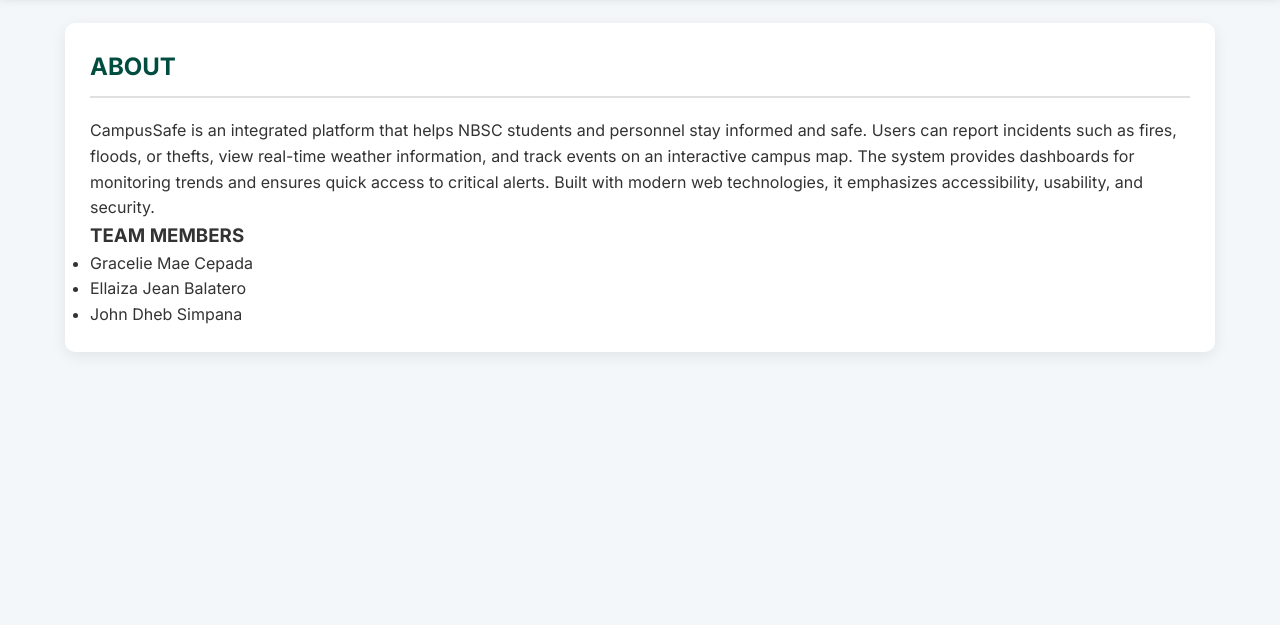
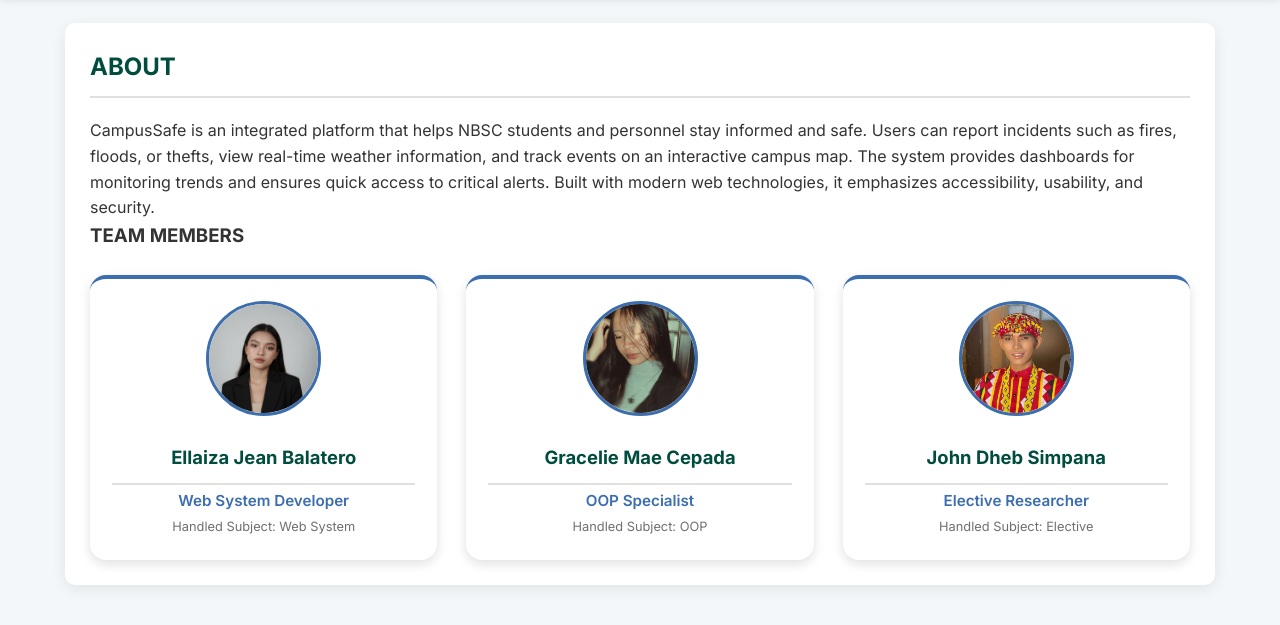
Before and after one commit to EllaizaJean05/FINAL-PROJECT-CampusSafe, a plain HTML site: page safety/about.html in a window 1280 px wide. Shown: the part 67-692 px from the top of the page. Drawn offline with Linux system fonts and the light colour scheme.

Commit message:
Added updated profile.html and updated css

```diff
--- a/safety/about.html
+++ b/safety/about.html
@@ -19,6 +19,7 @@
     <button onclick="logout()">Logout</button>
   </div>
 </header>
+
 <main class="container">
   <div class="card">
     <h2>ABOUT</h2>
@@ -26,14 +27,33 @@
     Users can report incidents such as fires, floods, or thefts, view real-time weather information, and track events on an interactive campus map.
     The system provides dashboards for monitoring trends and ensures quick access to critical alerts.
     Built with modern web technologies, it emphasizes accessibility, usability, and security.</p>
+<h3>TEAM MEMBERS</h3>
 
-    <h3>TEAM MEMBERS</h3>
-    <ul>
-      <li>Gracelie Mae Cepada</li>
-      <li>Ellaiza Jean Balatero</li>
-      <li>John Dheb Simpana</li>
-    </ul>
+<div class="team-grid">
+
+  <div class="team-card">
+    <img src="/FPF.png" alt="Ellaiza Jean Balatero">
+    <h4>Ellaiza Jean Balatero</h4>
+    <p class="role">Web System Developer</p>
+    <p class="tag">Handled Subject: Web System</p>
   </div>
+
+  <div class="team-card">
+    <img src="/grisli.jpg" alt="Gracelie Mae Cepada">
+    <h4>Gracelie Mae Cepada</h4>
+    <p class="role">OOP Specialist</p>
+    <p class="tag">Handled Subject: OOP</p>
+  </div>
+
+  <div class="team-card">
+    <img src="/jandeb.jpg" alt="John Dheb Simpana">
+    <h4>John Dheb Simpana</h4>
+    <p class="role">Elective Researcher</p>
+    <p class="tag">Handled Subject: Elective</p>
+  </div>
+
+</div>
+
 </main>
 
 <script src="main.js"></script>
--- a/safety/style.css
+++ b/safety/style.css
@@ -589,3 +589,52 @@ select:focus {
         padding-bottom: 10px;
     }
 }
+/* Enhanced Team Section */
+.team-grid {
+  display: grid;
+  grid-template-columns: repeat(auto-fit, minmax(230px, 1fr));
+  gap: 1.8rem;
+  margin-top: 1.5rem;
+}
+
+.team-card {
+  background: #ffffff;
+  padding: 22px;
+  border-radius: 16px;
+  text-align: center;
+  box-shadow: 0 4px 12px rgba(0,0,0,0.12);
+  transition: all .25s ease;
+  border-top: 4px solid #3c6eaf;
+}
+
+.team-card:hover {
+  transform: translateY(-6px);
+  box-shadow: 0 10px 22px rgba(0,0,0,0.18);
+}
+
+.team-card img {
+  width: 115px;
+  height: 115px;
+  border-radius: 50%;
+  object-fit: cover;
+  margin-bottom: 12px;
+  border: 3px solid #3c6eaf;
+}
+
+.team-card h4 {
+  margin: 8px 0 4px;
+  font-size: 1.15rem;
+  font-weight: 700;
+}
+
+.team-card .role {
+  font-size: 0.95rem;
+  font-weight: 600;
+  color: #3c6eaf;
+}
+
+.team-card .tag {
+  font-size: 0.8rem;
+  margin-top: 4px;
+  opacity: 0.7;
+}
```
Also changed, not shown: 530657443_18066711959516243_685209408203805608_n.jpg (added), FPF.png (added), grisli.jpg (added), jandeb.jpg (added).
